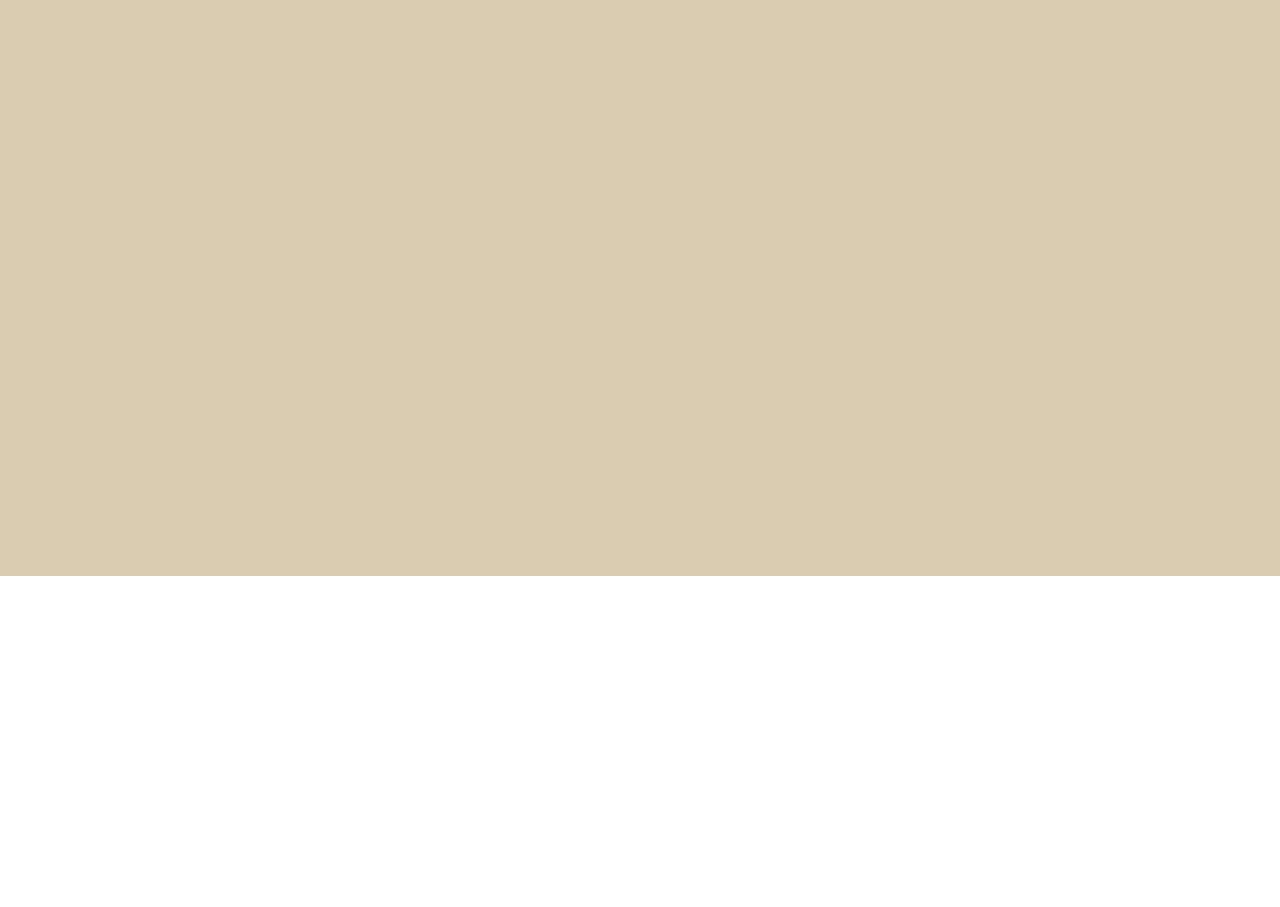
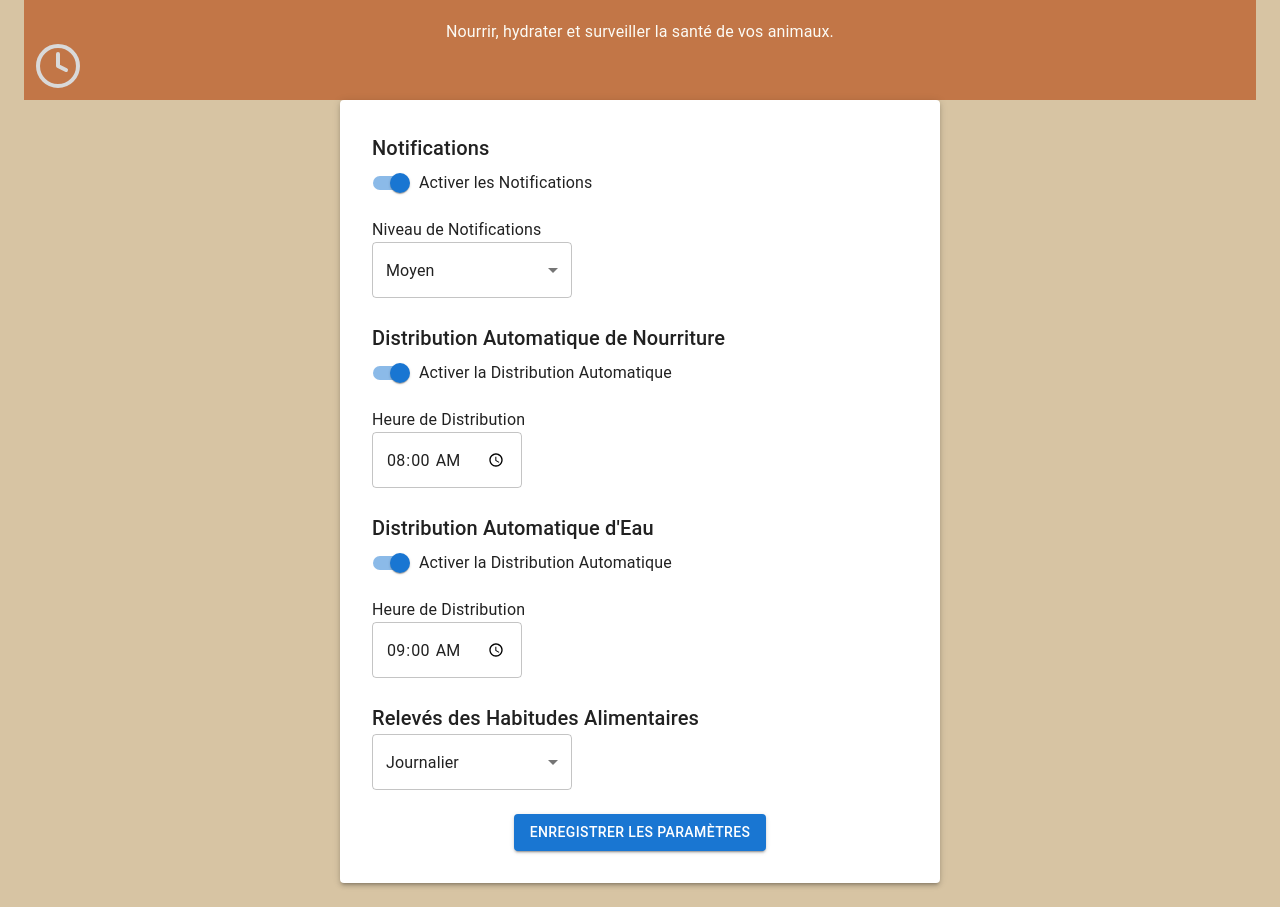
Before and after one commit to Zwarmex/Projet-integration-2024-2025, a React (Create React App) app in the folder front/: page /settings in a window 1280 px wide. Shown: the part 224-1131 px from the top of the page. Before the commit the page ends 800 px from the top, so only its background shows below. Built offline with nearby package versions, Linux system fonts and the light colour scheme.

Commit message:
Update SettingsPage.tsx

```diff
--- a/front/src/pages/SettingsPage.tsx
+++ b/front/src/pages/SettingsPage.tsx
@@ -1,10 +1,198 @@
-
+import React, { useState } from 'react';
+import { Box, Typography, Switch, FormControlLabel, MenuItem, Select, TextField, Button, SelectChangeEvent, Grid, Paper, Table, TableBody, TableCell, TableHead, TableRow } from '@mui/material';
+import { Header } from '../Containers';
 
 const SettingsPage: React.FC = () => {
-	return (
-		<div>Settings page</div>
+    const [notificationsEnabled, setNotificationsEnabled] = useState(true);
+    const [notificationLevel, setNotificationLevel] = useState('moyen');
+    const [autoFeedEnabled, setAutoFeedEnabled] = useState(true);
+    const [autoWaterEnabled, setAutoWaterEnabled] = useState(true);
+    const [feedTime, setFeedTime] = useState('08:00');
+    const [waterTime, setWaterTime] = useState('09:00');
 
-	);
+    // Nouvel état pour la période de relevé des habitudes alimentaires
+    const [reportPeriod, setReportPeriod] = useState('journalier');
+    const [feedingLogs, setFeedingLogs] = useState<any[]>([]); // Stocke les relevés simulés
+
+    const handleNotificationToggle = () => {
+        setNotificationsEnabled(!notificationsEnabled);
+    };
+
+    const handleNotificationLevelChange = (event: SelectChangeEvent<string>) => {
+        setNotificationLevel(event.target.value as string);
+    };
+
+    const handleAutoFeedToggle = () => {
+        setAutoFeedEnabled(!autoFeedEnabled);
+    };
+
+    const handleAutoWaterToggle = () => {
+        setAutoWaterEnabled(!autoWaterEnabled);
+    };
+
+    const handleFeedTimeChange = (event: React.ChangeEvent<HTMLInputElement>) => {
+        setFeedTime(event.target.value);
+    };
+
+    const handleWaterTimeChange = (event: React.ChangeEvent<HTMLInputElement>) => {
+        setWaterTime(event.target.value);
+    };
+
+    // Gérer la sélection de la période de relevé
+    const handleReportPeriodChange = (event: SelectChangeEvent<string>) => {
+        setReportPeriod(event.target.value);
+        // Simuler la récupération des relevés
+        simulateFeedingLogs(event.target.value);
+    };
+
+    // Fonction pour simuler les relevés des habitudes alimentaires
+    const simulateFeedingLogs = (period: string) => {
+		let logs: { date: string; foodAmount: string; waterAmount: string; }[] = []; // Initialisation à un tableau vide
+		const currentDate = new Date();
+
+		if (period === 'journalier') {
+			logs = [{ date: currentDate.toLocaleDateString(), foodAmount: '100g', waterAmount: '200ml' }];
+		} else if (period === 'hebdomadaire') {
+			logs = Array.from({ length: 7 }, (_, i) => ({
+				date: new Date(currentDate.setDate(currentDate.getDate() - i)).toLocaleDateString(),
+				foodAmount: '100g',
+				waterAmount: '200ml'
+			}));
+		} else if (period === 'mensuel') {
+			logs = Array.from({ length: 30 }, (_, i) => ({
+				date: new Date(currentDate.setDate(currentDate.getDate() - i)).toLocaleDateString(),
+				foodAmount: '100g',
+				waterAmount: '200ml'
+			}));
+		}
+
+		setFeedingLogs(logs); // Pas d'erreur ici car logs est toujours défini
+	};
+
+    return (
+        <Box sx={{
+            padding: 3,
+            minHeight: '100vh',
+            backgroundColor: '#D7C4A3',
+        }}>
+            <Header />
+
+            <Paper elevation={3} sx={{ padding: 4, maxWidth: 600, margin: 'auto' }}>
+                <Grid container spacing={3}>
+                    {/* Notifications */}
+                    <Grid item xs={12}>
+                        <Typography variant="h6">Notifications</Typography>
+                        <FormControlLabel
+                            control={<Switch checked={notificationsEnabled} onChange={handleNotificationToggle} />}
+                            label="Activer les Notifications"
+                        />
+                        {notificationsEnabled && (
+                            <Box sx={{ marginTop: 2 }}>
+                                <Typography>Niveau de Notifications</Typography>
+                                <Select
+                                    value={notificationLevel}
+                                    onChange={handleNotificationLevelChange}
+                                    displayEmpty
+                                    sx={{ minWidth: 200 }}
+                                >
+                                    <MenuItem value="faible">Faible</MenuItem>
+                                    <MenuItem value="moyen">Moyen</MenuItem>
+                                    <MenuItem value="élevé">Élevé</MenuItem>
+                                </Select>
+                            </Box>
+                        )}
+                    </Grid>
+
+                    {/* Distribution Automatique de Nourriture */}
+                    <Grid item xs={12}>
+                        <Typography variant="h6">Distribution Automatique de Nourriture</Typography>
+                        <FormControlLabel
+                            control={<Switch checked={autoFeedEnabled} onChange={handleAutoFeedToggle} />}
+                            label="Activer la Distribution Automatique"
+                        />
+                        {autoFeedEnabled && (
+                            <Box sx={{ marginTop: 2 }}>
+                                <Typography>Heure de Distribution</Typography>
+                                <TextField
+                                    type="time"
+                                    value={feedTime}
+                                    onChange={handleFeedTimeChange}
+                                    sx={{ width: 150 }}
+                                    InputLabelProps={{ shrink: true }}
+                                />
+                            </Box>
+                        )}
+                    </Grid>
+
+                    {/* Distribution Automatique d'Eau */}
+                    <Grid item xs={12}>
+                        <Typography variant="h6">Distribution Automatique d'Eau</Typography>
+                        <FormControlLabel
+                            control={<Switch checked={autoWaterEnabled} onChange={handleAutoWaterToggle} />}
+                            label="Activer la Distribution Automatique"
+                        />
+                        {autoWaterEnabled && (
+                            <Box sx={{ marginTop: 2 }}>
+                                <Typography>Heure de Distribution</Typography>
+                                <TextField
+                                    type="time"
+                                    value={waterTime}
+                                    onChange={handleWaterTimeChange}
+                                    sx={{ width: 150 }}
+                                    InputLabelProps={{ shrink: true }}
+                                />
+                            </Box>
+                        )}
+                    </Grid>
+
+                    {/* Sélection de la période des relevés */}
+                    <Grid item xs={12}>
+                        <Typography variant="h6">Relevés des Habitudes Alimentaires</Typography>
+                        <Select
+                            value={reportPeriod}
+                            onChange={handleReportPeriodChange}
+                            sx={{ minWidth: 200 }}
+                        >
+                            <MenuItem value="journalier">Journalier</MenuItem>
+                            <MenuItem value="hebdomadaire">Hebdomadaire</MenuItem>
+                            <MenuItem value="mensuel">Mensuel</MenuItem>
+                        </Select>
+                    </Grid>
+
+                    {/* Tableau des relevés */}
+                    {feedingLogs.length > 0 && (
+                        <Grid item xs={12}>
+                            <Table>
+                                <TableHead>
+                                    <TableRow>
+                                        <TableCell>Date</TableCell>
+                                        <TableCell>Quantité de Nourriture</TableCell>
+                                        <TableCell>Quantité d'Eau</TableCell>
+                                    </TableRow>
+                                </TableHead>
+                                <TableBody>
+                                    {feedingLogs.map((log, index) => (
+                                        <TableRow key={index}>
+                                            <TableCell>{log.date}</TableCell>
+                                            <TableCell>{log.foodAmount}</TableCell>
+                                            <TableCell>{log.waterAmount}</TableCell>
+                                        </TableRow>
+                                    ))}
+                                </TableBody>
+                            </Table>
+                        </Grid>
+                    )}
+
+                    {/* Bouton Enregistrer */}
+                    <Grid item xs={12} textAlign="center">
+                        <Button variant="contained" color="primary">
+                            Enregistrer les Paramètres
+                        </Button>
+                    </Grid>
+                </Grid>
+            </Paper>
+        </Box>
+    );
 };
 
 export default SettingsPage;
```
